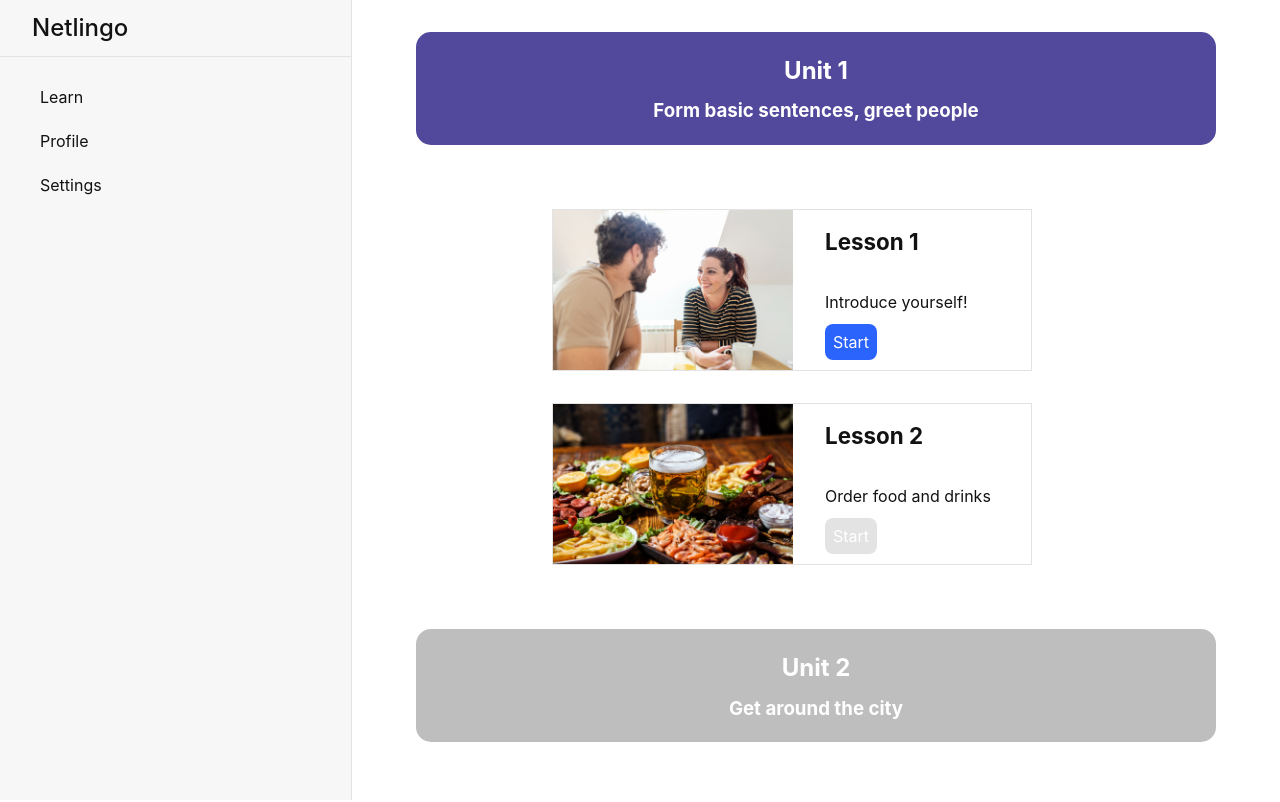
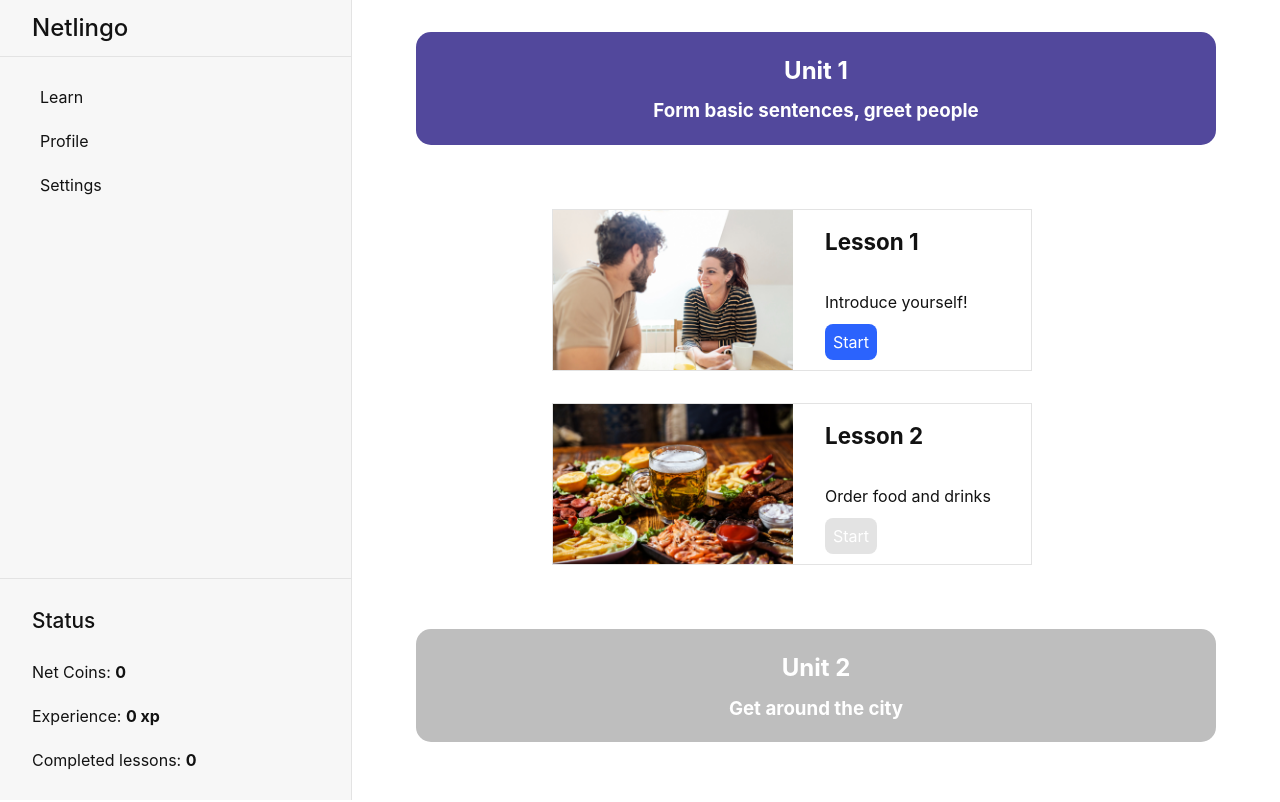
Before and after one commit to KasraTabrizi/Netlingo, a React (Create React App) app: page / in a window 1280 px wide. Shown: the top 802 px of the page. Built offline with nearby package versions, Linux system fonts and the light colour scheme.

Commit message:
add statusbar

```diff
--- a/src/components/SideNavBar.tsx
+++ b/src/components/SideNavBar.tsx
@@ -1,6 +1,7 @@
 import React from "react";
 import { NavLink } from "react-router-dom";
 import "../styles/sidebarnav.css";
+import StatusBar from "./StatusBar";
 
 const SideNavBar = () => {
   return (
@@ -34,6 +35,7 @@ const SideNavBar = () => {
           </li>
         </ul>
       </nav>
+      <StatusBar />
     </div>
   );
 };
--- a/src/components/StatusBar.tsx
+++ b/src/components/StatusBar.tsx
@@ -1,7 +1,26 @@
 import React from "react";
+import "../styles/statusbar.css";
+import { useSelector } from "react-redux";
+import type { RootState } from "../redux/store";
 
 const StatusBar = () => {
-  return <div>Status bar</div>;
+  const status = useSelector((state: RootState) => state.status);
+  return (
+    <div className="status_bar__container">
+      <h3>Status</h3>
+      <ul>
+        <li>
+          Net Coins: <span>{status.netCoins}</span>
+        </li>
+        <li>
+          Experience: <span>{status.experience} xp</span>
+        </li>
+        <li>
+          Completed lessons: <span>{status.completedLessons}</span>
+        </li>
+      </ul>
+    </div>
+  );
 };
 
 export default StatusBar;
--- a/src/styles/sidebarnav.css
+++ b/src/styles/sidebarnav.css
@@ -22,19 +22,6 @@
   padding: 1rem 2rem;
   border-bottom: 1px solid #e3e3e3;
   line-height: 1;
-}
-
-#sidebar > div {
-  display: flex;
-  align-items: center;
-  gap: 0.5rem;
-  padding-top: 1rem;
-  padding-bottom: 1rem;
-  border-bottom: 1px solid #e3e3e3;
-}
-
-#sidebar > div form {
-  position: relative;
 }
 
 #sidebar nav {
--- /dev/null
+++ b/src/styles/statusbar.css
@@ -0,0 +1,24 @@
+.status_bar__container {
+  display: flex;
+  flex-direction: column;
+  justify-content: flex-start;
+  align-items: flex-start;
+  border-top: 1px solid #e3e3e3;
+  padding: 1em 0;
+}
+
+.status_bar__container h3 {
+  font-size: 1.3rem;
+  font-weight: 500;
+  padding: 1rem 0;
+  line-height: 1;
+  margin: 0;
+}
+
+.status_bar__container li {
+  padding: 0.5em 0;
+}
+
+.status_bar__container li span {
+  font-weight: 700;
+}
```
